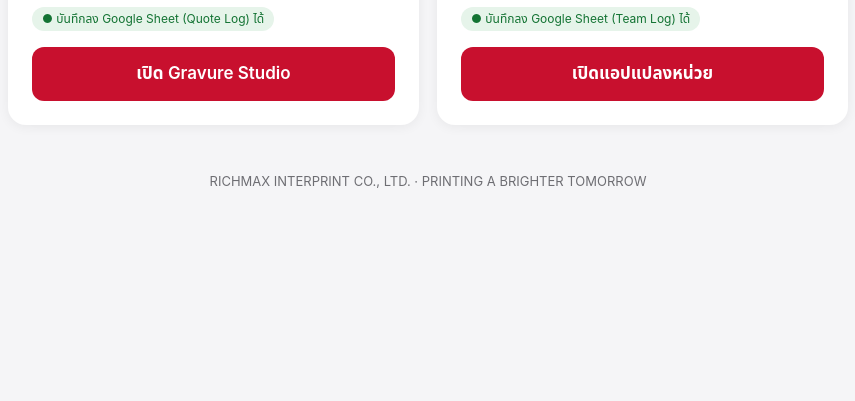
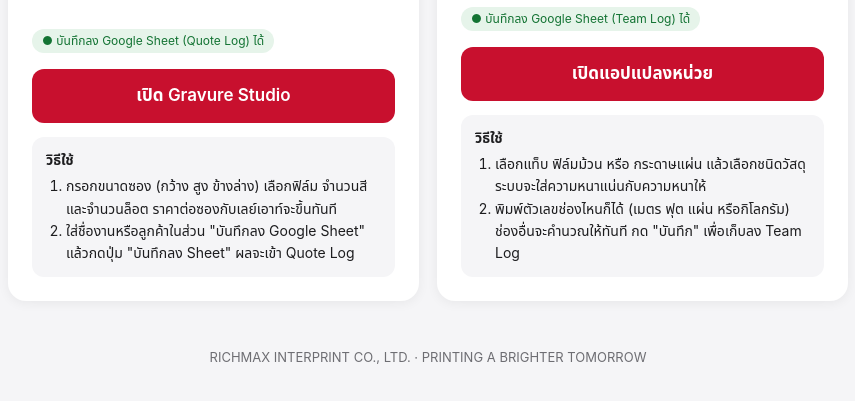
Before and after one commit to phiistphisit-glitch/richmax-apps, a plain HTML site: page index.html in a window 1280 px wide. Shown: the part 305-706 px from the top of the page, without its empty margins (212-1067 px from the left). Drawn offline with Linux system fonts and the light colour scheme.

Commit message:
Add how-to-use guide for each app

```diff
--- a/index.html
+++ b/index.html
@@ -20,6 +20,9 @@
   .tag { display:inline-block; font-size:12px; color:#137333; background:#e6f4ea; border-radius:99px; padding:3px 10px; align-self:flex-start; }
   .btn { display:block; text-align:center; text-decoration:none; background:var(--red); color:#fff; font-weight:600; font-size:17px; padding:14px; border-radius:12px; margin-top:6px; }
   .btn:active { opacity:.85; }
+  .howto { margin:4px 0 0; padding:12px 14px; background:var(--bg); border-radius:12px; font-size:14px; line-height:1.6; color:var(--ink); }
+  .howto b { display:block; margin-bottom:4px; }
+  .howto ol { margin:0; padding-left:20px; }
   footer { text-align:center; color:var(--mute); font-size:13px; padding:0 20px 32px; }
 </style>
 </head>
@@ -35,6 +38,10 @@
     <p>ตีราคาซองตั้งพิมพ์กราเวียร์ ใส่ขนาด ฟิล์ม จำนวนสี และล็อต แล้วดูราคาต่อซองกับเลย์เอาท์ทันที</p>
     <span class="tag">● บันทึกลง Google Sheet (Quote Log) ได้</span>
     <a class="btn" href="https://phiistphisit-glitch.github.io/richmax-gravure-studio/">เปิด Gravure Studio</a>
+    <div class="howto"><b>วิธีใช้</b><ol>
+      <li>กรอกขนาดซอง (กว้าง สูง ข้างล่าง) เลือกฟิล์ม จำนวนสี และจำนวนล็อต ราคาต่อซองกับเลย์เอาท์จะขึ้นทันที</li>
+      <li>ใส่ชื่องานหรือลูกค้าในส่วน "บันทึกลง Google Sheet" แล้วกดปุ่ม "บันทึกลง Sheet" ผลจะเข้า Quote Log</li>
+    </ol></div>
   </section>
   <section class="card">
     <div class="icon">📏</div>
@@ -42,6 +49,10 @@
     <p>แปลงเมตร ฟุต แผ่น และกิโลกรัม ของฟิล์มม้วนและกระดาษแผ่น คำนวณทันทีที่พิมพ์</p>
     <span class="tag">● บันทึกลง Google Sheet (Team Log) ได้</span>
     <a class="btn" href="https://phiistphisit-glitch.github.io/richmax-print-unit-converter/">เปิดแอปแปลงหน่วย</a>
+    <div class="howto"><b>วิธีใช้</b><ol>
+      <li>เลือกแท็บ ฟิล์มม้วน หรือ กระดาษแผ่น แล้วเลือกชนิดวัสดุ ระบบจะใส่ความหนาแน่นกับความหนาให้</li>
+      <li>พิมพ์ตัวเลขช่องไหนก็ได้ (เมตร ฟุต แผ่น หรือกิโลกรัม) ช่องอื่นจะคำนวณให้ทันที กด "บันทึก" เพื่อเก็บลง Team Log</li>
+    </ol></div>
   </section>
 </main>
 <footer>RICHMAX INTERPRINT CO., LTD. · PRINTING A BRIGHTER TOMORROW</footer>
```
